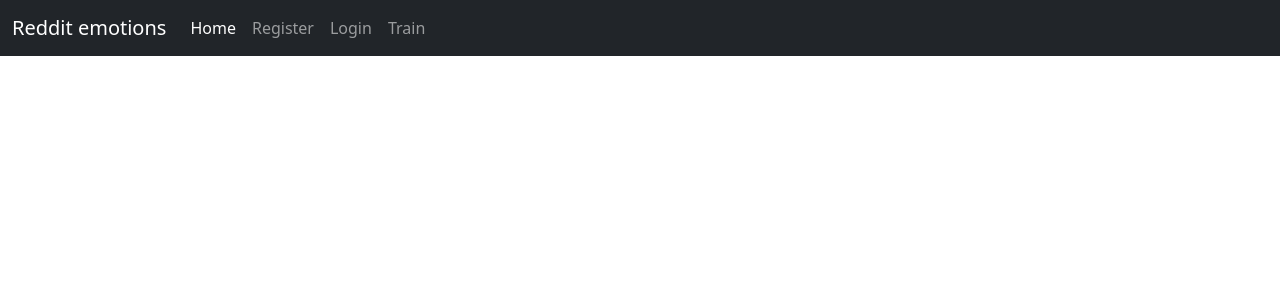
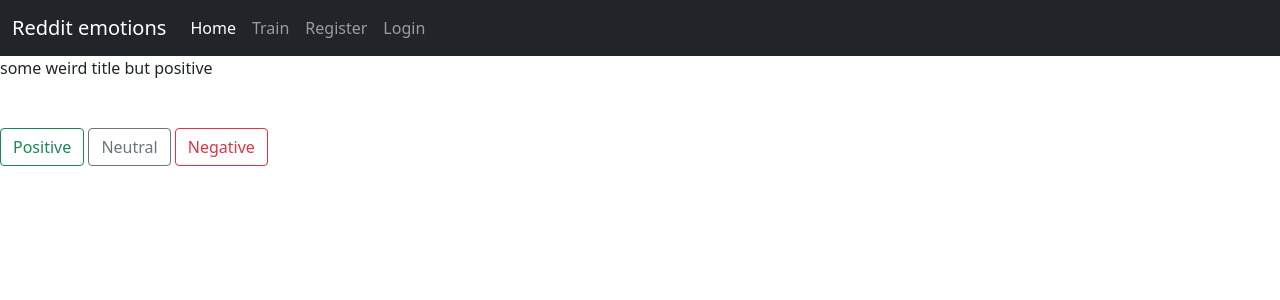
Before and after one commit to DanielHelps/Reddit-emotions, a Django app: page /train in a window 1280 px wide. Shown: the top 300 px of the page. Run offline with Django 4.2, Linux system fonts and the light colour scheme; data comes from the database, SQL or seed files in the repository; data that the repository does not hold is empty; parts of the project's set-up code (start-up, migrations or seed data) failed here and were passed over; some libraries are stand-ins or nearby versions.

Commit message:
added checks to see whether user already trained the bot or not, also added positive / negative / neutral functionallity to training

```diff
--- a/LoveHateGame/templates/LoveHateGame/train.html
+++ b/LoveHateGame/templates/LoveHateGame/train.html
@@ -7,5 +7,15 @@
 
 {% block content %}
 {{post_title}}
-{% block more_content %}{% endblock more_content %}
+<br>
+<br>
+<br>
+{% block more_content %}
+<form class="form-group" method="POST">
+    {% csrf_token %}
+    <button name="positive" value="clicked" type="submit" class="btn btn-outline-success">Positive</button>
+    <button name="none" value="clicked" type="submit" class="btn btn-outline-secondary">Neutral</button>
+    <button name="negative" value="clicked" type="submit" class="btn btn-outline-danger">Negative</button>
+</form>
+{% endblock more_content %}
 {% endblock %}
--- a/LoveHateGame/views.py
+++ b/LoveHateGame/views.py
@@ -1,8 +1,35 @@
 from django.shortcuts import render
 from main.emotion_check import get_random_post
-
+from main.models import TrainData
+from django.db.models import Q
 # Create your views here.
 
+def get_client_ip(request):
+    x_forwarded_for = request.META.get('HTTP_X_FORWARDED_FOR')
+    if x_forwarded_for:
+        ip = x_forwarded_for.split(',')[0]
+    else:
+        ip = request.META.get('REMOTE_ADDR')
+    return ip
+
 def train(request):
-    post_title = get_random_post()
+    max_answers = 3
+    ip = get_client_ip(request)
+    if request.method == "POST":
+        if "positive" in request.POST:
+            print("positive")
+            pass
+        elif "negative" in request.POST:
+            print("negative")
+            pass
+        else:
+            print("none")
+            pass
+    try:
+        post = TrainData.objects.get(~Q(ip=ip), times_answered__lt = max_answers)
+    except:
+        post_title = get_random_post()
+    else:
+        post_title = post.post_title
+
     return render(request, "LoveHateGame/train.html", {"post_title": post_title})
--- a/main/models.py
+++ b/main/models.py
@@ -12,11 +12,11 @@ class SearchQ(models.Model):
         return self.query
 
 class TrainData(models.Model):
-    query = models.CharField(max_length=200)
-    question = models.CharField(max_length=1000)
+    post_title = models.CharField(max_length=200)
+    times_answered = models.IntegerField(null=True)
     date = models.DateTimeField(null=True)
-    user = models.ForeignKey(User, on_delete=models.CASCADE, related_name='training_user', null=True)
-    is_positive = models.BooleanField()
+    ip = models.GenericIPAddressField(null=True)
+    positive_score = models.IntegerField(null=True)
 
 class ImportantVars(models.Model):
     date = models.DateField()
--- a/main/templates/main/base.html
+++ b/main/templates/main/base.html
@@ -21,6 +21,7 @@
       <div class="collapse navbar-collapse" id="navbarNavAltMarkup">
         <div class="navbar-nav">
           <a class="nav-link active" aria-current="page" href="/">Home</a>
+          <a class="nav-link" aria-current="page" href="/train">Train</a>
           {% if request.user.is_authenticated is False %}
           <a class="nav-link" href="/register">Register</a>
           <a class="nav-link" href="/login">Login</a>
@@ -28,8 +29,6 @@
           <a class="nav-link" href="/search requests">{{request.user.username}}</a>
           <a class="nav-link" href="/logout">Logout</a>
           {% endif %}
-          <a class="nav-link" aria-current="page" href="/train">Train</a>
-          {% comment %} <a class="nav-link" href="/search requests" tabindex="-1">Search requests</a> {% endcomment %}
         </div>
       </div>
     </div>
```
Also changed, not shown: db.sqlite3, main/migrations/0009_rename_query_traindata_post_title_and_more.py (added), main/migrations/0010_remove_traindata_user_traindata_ip.py (added).
